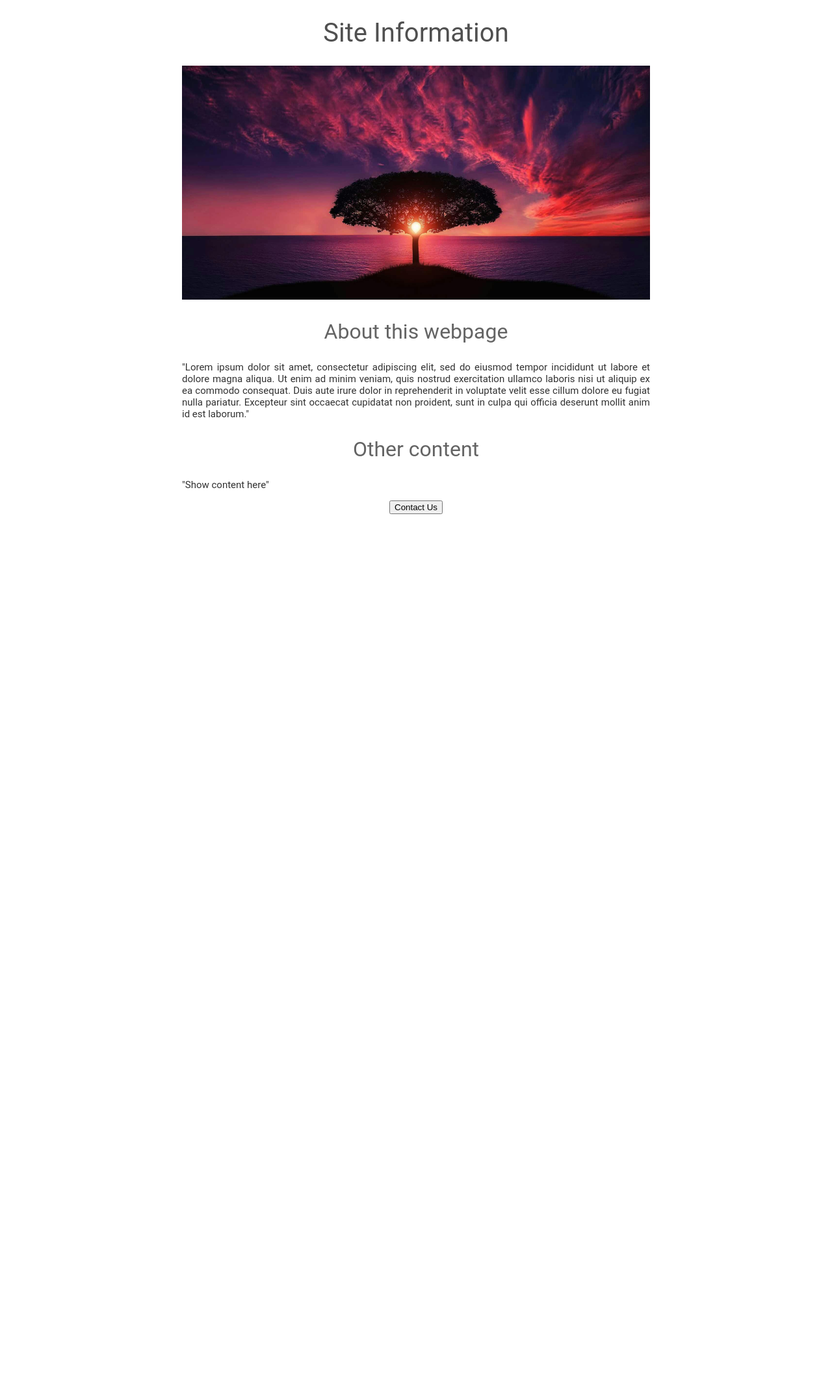
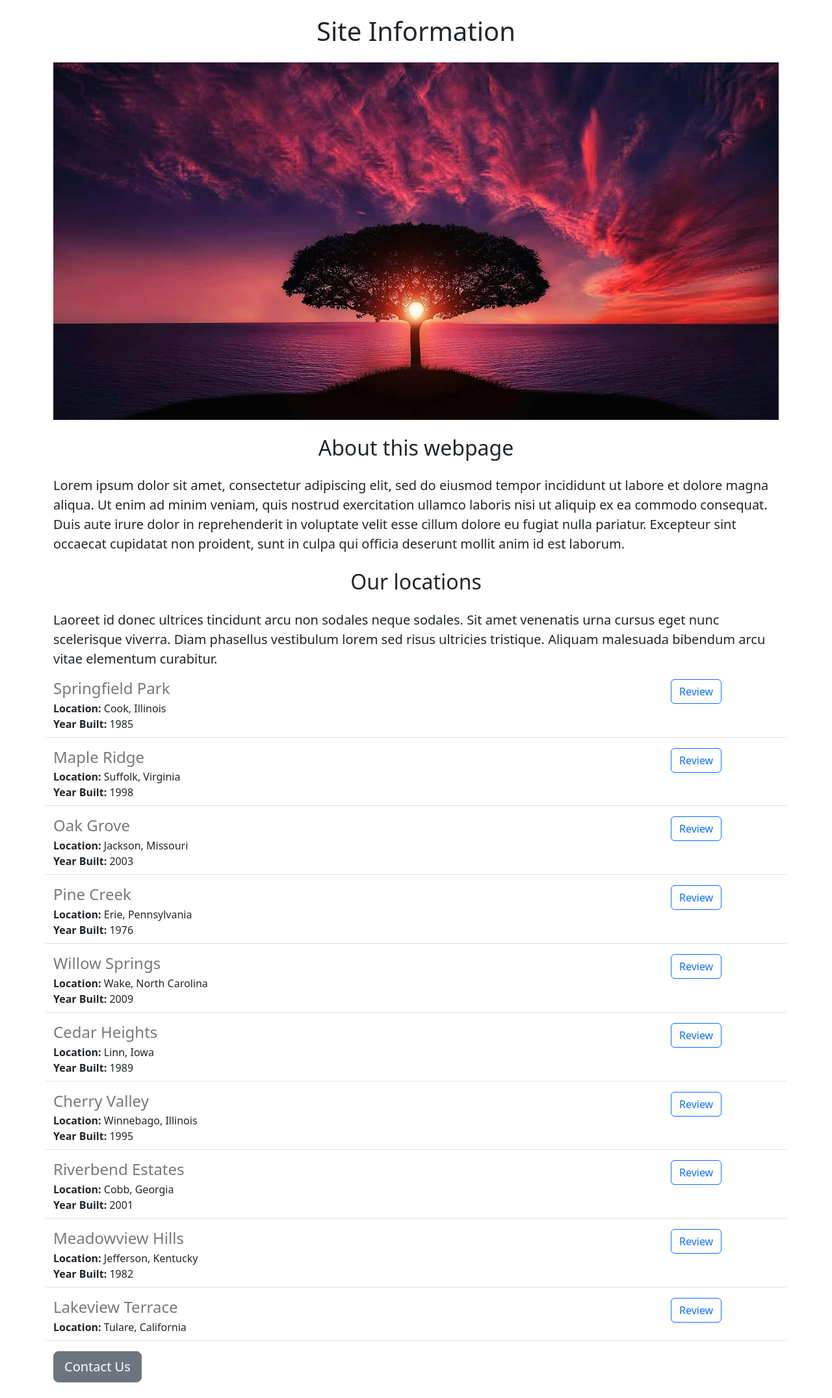
Before and after one commit to Sven8888/Flask-Project, a Flask app: page / in a window 1280 px wide. Shown: the whole page at 65% size. Before the commit the page ends 791 px from the top, so only its background shows below. Run offline with Flask 2, Linux system fonts and the light colour scheme.

Commit message:
Added dynamic data and API

```diff
--- a/app.py
+++ b/app.py
@@ -1,15 +1,68 @@
-from flask import Flask, render_template
-
+from flask import Flask, render_template, jsonify
 
 app = Flask(__name__)
 
+DATA = [{
+    "id": 1,
+    "name": "Springfield Park",
+    "location": "Cook, Illinois",
+    "year_build": 1985
+}, {
+    "id": 2,
+    "name": "Maple Ridge",
+    "location": "Suffolk, Virginia",
+    "year_build": 1998
+}, {
+    "id": 3,
+    "name": "Oak Grove",
+    "location": "Jackson, Missouri",
+    "year_build": 2003
+}, {
+    "id": 4,
+    "name": "Pine Creek",
+    "location": "Erie, Pennsylvania",
+    "year_build": 1976
+}, {
+    "id": 5,
+    "name": "Willow Springs",
+    "location": "Wake, North Carolina",
+    "year_build": 2009
+}, {
+    "id": 6,
+    "name": "Cedar Heights",
+    "location": "Linn, Iowa",
+    "year_build": 1989
+}, {
+    "id": 7,
+    "name": "Cherry Valley",
+    "location": "Winnebago, Illinois",
+    "year_build": 1995
+}, {
+    "id": 8,
+    "name": "Riverbend Estates",
+    "location": "Cobb, Georgia",
+    "year_build": 2001
+}, {
+    "id": 9,
+    "name": "Meadowview Hills",
+    "location": "Jefferson, Kentucky",
+    "year_build": 1982
+}, {
+    "id": 10,
+    "name": "Lakeview Terrace",
+    "location": "Tulare, California",
+}]
+
+
 @app.route("/")
 def homepage():
-    return render_template('home.html')
+  return render_template('home.html', site_data=DATA)
 
 
-
+@app.route("/data")
+def list_data():
+  return jsonify(DATA)
 
 
 if __name__ == "__main__":
-      app.run(host='0.0.0.0', debug=True)
+  app.run(host='0.0.0.0', debug=True)
--- /dev/null
+++ b/templates/dataitem.html
@@ -0,0 +1,18 @@
+<div class="border-bottom row" style="margin-bottom:16px; padding-bottom: 8px;">
+  <div class='col-10'>
+    <h4 style="color: rgb(120,120,120); margin-bottom: 4px;  ">
+      {{ data['name'] }}
+    </h4>
+
+    {% if 'location' in data %}
+    <div><b>Location:</b> {{ data['location'] }}</div>
+    {% endif %}
+
+    {% if 'year_build' in data %}
+    <div><b>Year Built:</b> {{ data['year_build'] }}</div>
+    {% endif %}
+  </div>
+  <div class='col-2'>
+      <button type="button" class="btn btn-outline-primary">Review</button>
+   </div>
+</div>
--- a/templates/home.html
+++ b/templates/home.html
@@ -1,69 +1,50 @@
 <!DOCTYPE html>
 <html>
 <head>
-  <title>Web development</title>
+  <!-- Meta tags -->
+  <meta charset="utf-8">
+  <meta name="viewport" content="width=device-width, initial-scale=1">
+  <title>Web Development</title>
+
+  <!-- Bootstrap CSS -->
+  <link href="https://cdn.jsdelivr.net/npm/bootstrap@5.3.3/dist/css/bootstrap.min.css" rel="stylesheet" integrity="sha384-QWTKZyjpPEjISv5WaRU9OFeRpok6YctnYmDr5pNlyT2bRjXh0JMhjY6hW+ALEwIH" crossorigin="anonymous">
+
+  <!-- Custom CSS -->
   <style>
-    /* CSS styles for h1 */
-    h1 {
-      font-size: 40px;
-      font-family: Roboto;
-      font-weight: normal;
-      color: rgb(80,80,80);
-      text-align: center;
-    }
-    /* CSS styles for banner image */
     #banner {
+      height: 550px;
       width: 100%;
-      height: 360px;
       object-fit: cover;
     }
-    /* CSS styles for h2 */
-    h2 {
-      font-family: Roboto;
-      font-size: 32px;
-      color: rgb(100,100,100);
-      text-align: center;
-      font-weight: normal;
-    }
-
-    /* CSS styles for paragraphs */
-    .bodytext {
-      font-family: Roboto;
-      font-size: 15px;
-      color: rgb(50,50,50);
-      text-align: justify;
-      font-weight: normal;
-    }
-
-    /* CSS styles for container */
-    #container {
-      max-width: 720px;
-      margin: 0 auto;
-    }
-
   </style>
-
 </head>
 <body>
   <!-- Main container for the content -->
-  <div id="container">
+  <div class="container">
     <!-- Title of the webpage -->
-    <h1>Site Information</h1>
+    <h1 class="text-center mb-4 mt-4">Site Information</h1>
+
     <!-- Banner image -->
-    <img id="banner" src="/static/images/tree.jpg" height="400">
+    <img id="banner" class="img-fluid" src="/static/images/tree.jpg" height="400">
 
-    <!-- Section heading and content -->
-    <h2>About this webpage</h2>
-    <p class="bodytext">"Lorem ipsum dolor sit amet, consectetur adipiscing elit, sed do eiusmod tempor incididunt ut labore et dolore magna aliqua. Ut enim ad minim veniam, quis nostrud exercitation ullamco laboris nisi ut aliquip ex ea commodo consequat. Duis aute irure dolor in reprehenderit in voluptate velit esse cillum dolore eu fugiat nulla pariatur. Excepteur sint occaecat cupidatat non proident, sunt in culpa qui officia deserunt mollit anim id est laborum."
-    </p>
+    <!-- Section heading and content: About this webpage -->
+    <h2 class="text-center mb-4 mt-4">About this webpage</h2>
+    <p class="lead">Lorem ipsum dolor sit amet, consectetur adipiscing elit, sed do eiusmod tempor incididunt ut labore et dolore magna aliqua. Ut enim ad minim veniam, quis nostrud exercitation ullamco laboris nisi ut aliquip ex ea commodo consequat. Duis aute irure dolor in reprehenderit in voluptate velit esse cillum dolore eu fugiat nulla pariatur. Excepteur sint occaecat cupidatat non proident, sunt in culpa qui officia deserunt mollit anim id est laborum.</p>
 
-    <!-- Section heading and content -->
-    <h2>Other content</h2>
-    <p class="bodytext"> "Show content here"</p>
+    <!-- Section heading and content: Our locations -->
+    <h2 class="text-center mb-4 mt-4">Our locations</h2>
+    <p class="lead">Laoreet id donec ultrices tincidunt arcu non sodales neque sodales. Sit amet venenatis urna cursus eget nunc scelerisque viverra. Diam phasellus vestibulum lorem sed risus ultricies tristique. Aliquam malesuada bibendum arcu vitae elementum curabitur.</p>
+
+    <!-- Display site data -->
+    <div>
+      {% for data in site_data %}
+          {% include 'dataitem.html' %}
+      {% endfor %}
+    </div>
 
     <!-- Button for contact -->
-    <div style="text-align:center;">
-      <button>Contact Us</button>
+    <div>
+      <button type="button" class="btn btn-secondary btn-lg mb-4">Contact Us</button>
     </div>
   </div>
 </body>
```
